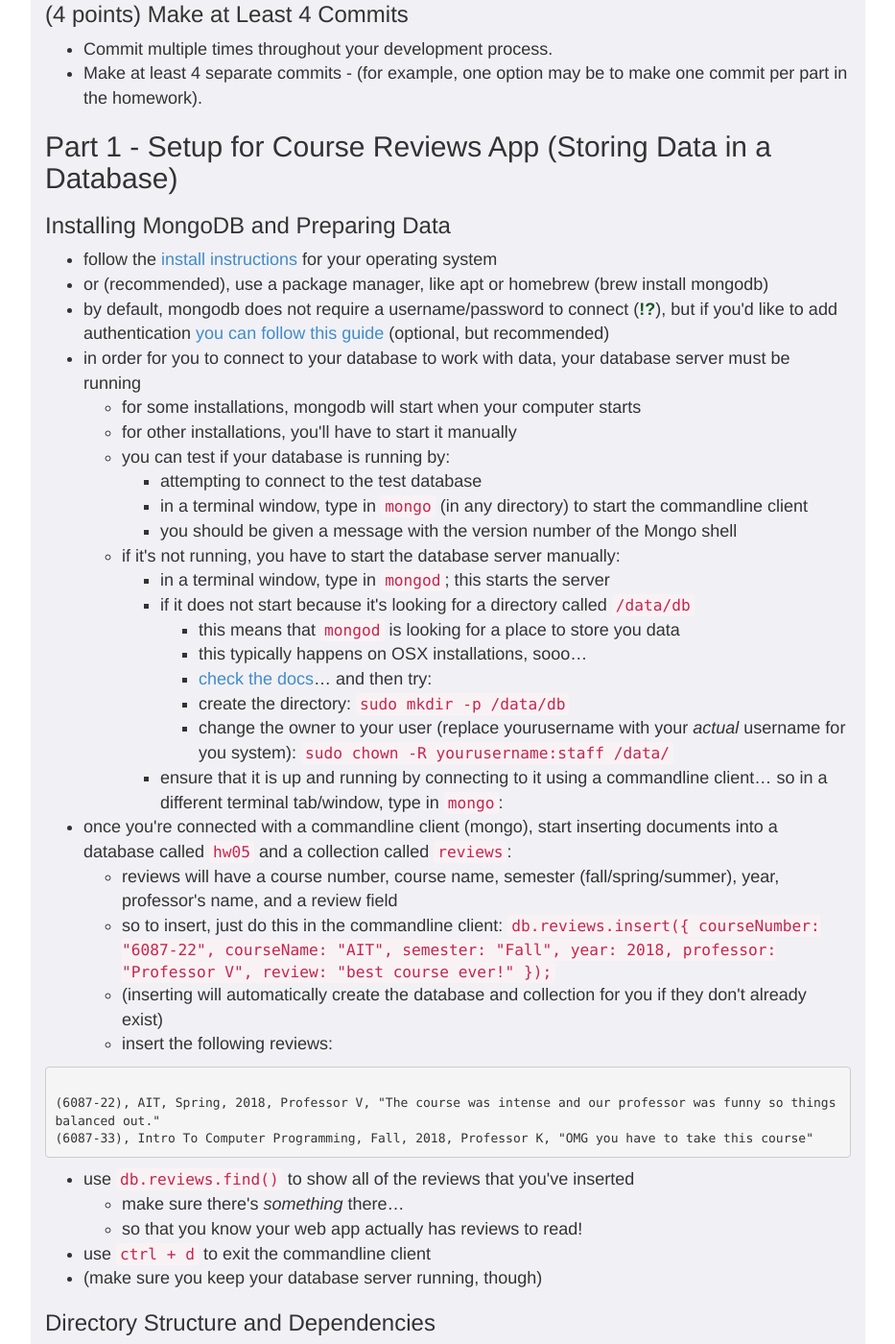
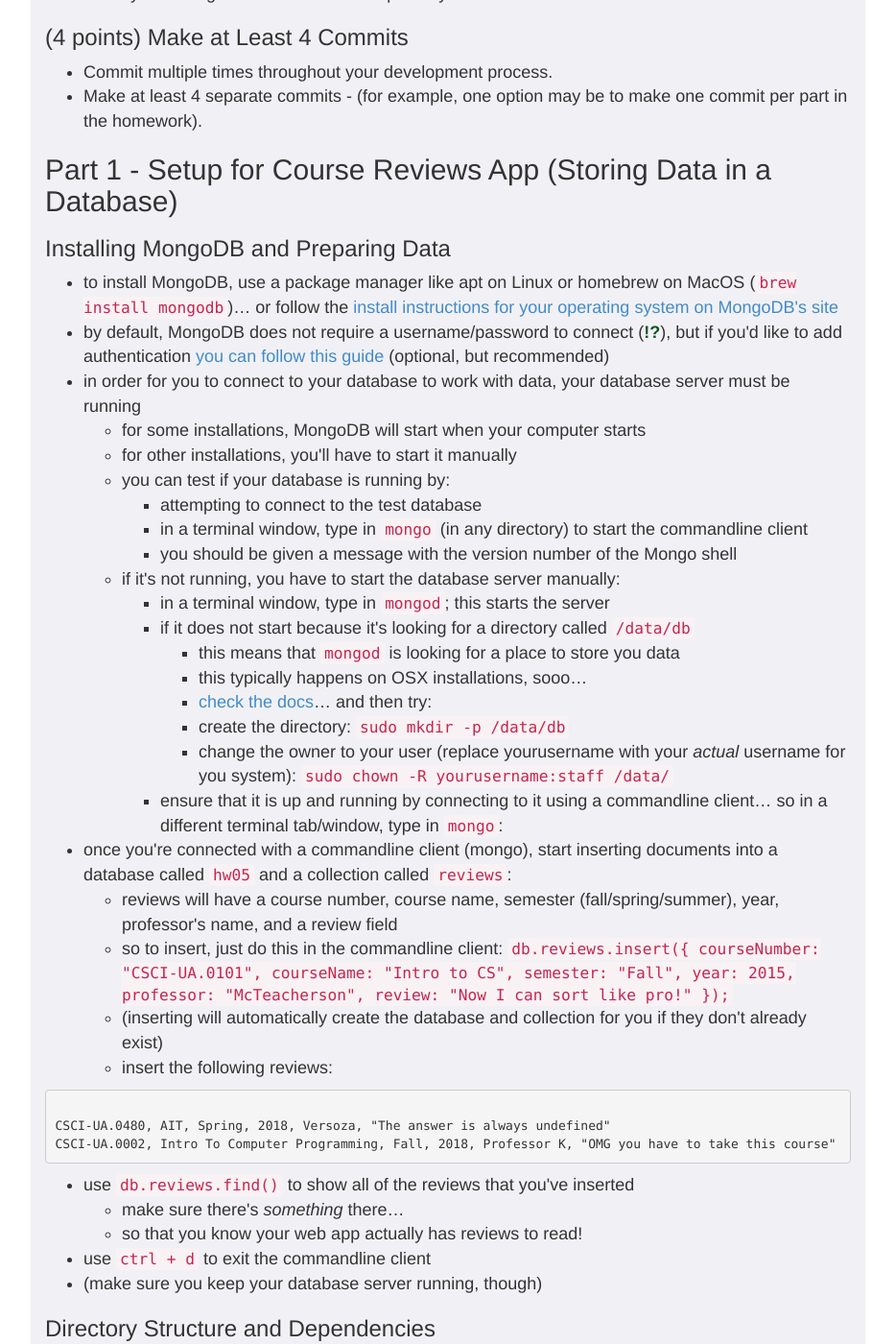
Before and after one commit to foureyes/csci-ua.0480-spring2018-008, a Jekyll site: the page built from homework/05.markdown, in a window 1280 px wide and 1400 px high, scrolled down 1256 px. Shown: the whole window at 96% size, without its empty margins (173-1106 px from the left). Built offline with Jekyll 4.4.1, drawn with Linux system fonts in a browser that asks for light colours; some of the changed text lies outside the part shown.

Commit message:
fix up hw5

```diff
--- a/homework/05.markdown
+++ b/homework/05.markdown
@@ -14,12 +14,11 @@
 
 ### Goals
 
-This assignment will cover storing and retrieving data in a database as well as in an in-memory session store. You will:
+This assignment will cover storing and retrieving data in a database and in an in-memory session store. You will:
 
 * use the commandline mongodb client to create a database, collection and several documents
-* use mongoose to read data from mongodb
-* use mongoose to write data to mongodb
-* use pre-built session middleware
+* use mongoose to read and write data to and from mongodb from an express application
+* use pre-built session middleware to read and write data to and from an in-memory session store on a per session basis
 
 ### Description
 
@@ -29,23 +28,23 @@
 * some basic read and write operations with mongodb...
 * integrating mongodb with an Express web application using Mongoose (See the [example interaction at the end of this page](#examples)).
 
-You'll create a single express application
+You'll create a single express application with the following directory layout (when you're done with all of the directions, the folder hierarchy should match the look the same as the one listed below):
 
+`/` (project root)
 
-Just like the previous assignment, we'll have a non-standard layout for our project since it will have to separate sites. When you're done with all of the directions, the folder hierarchy should look like this:
-
-* `/` (project root)
-    * `package.json`
-    * `node_modules`
-    * `.gitignore`
-    * `.eslintrc.js`
-    * `/src`
-		* `app.js`
-		* `public`
-		* `img`
-		* `css`
-		* `views`
-			* `layout.hbs`
+* `package.json`
+* `node_modules`
+* `.gitignore`
+* `.eslintrc.js`
+* `/src`
+	* `app.js`
+	* `public`
+	* `img`
+	* `css`
+		* your css file
+	* `views`
+		* `layout.hbs`
+		* any other views
 
 ### Submission Process
 
@@ -63,11 +62,10 @@
 
 ### Installing MongoDB and Preparing Data
 
-* follow the [install instructions](http://docs.mongodb.org/manual/installation/) for your operating system
-* or (recommended), use a package manager, like apt or homebrew (brew install mongodb)
-* by default, mongodb does not require a username/password to connect (__!?__), but if you'd like to add authentication [you can follow this guide](https://docs.mongodb.com/manual/tutorial/enable-authentication/) (optional, but recommended)
+* to install MongoDB, use a package manager like apt on Linux or homebrew on MacOS (`brew install mongodb`)...  or follow the [install instructions for your operating system on MongoDB's site](http://docs.mongodb.org/manual/installation/)
+* by default, MongoDB does not require a username/password to connect (__!?__), but if you'd like to add authentication [you can follow this guide](https://docs.mongodb.com/manual/tutorial/enable-authentication/) (optional, but recommended)
 * in order for you to connect to your database to work with data, your database server must be running
-  * for some installations, mongodb will start when your computer starts
+  * for some installations, MongoDB will start when your computer starts
   * for other installations, you'll have to start it manually
   * you can test if your database is running by:
     * attempting to connect to the test database
@@ -84,13 +82,13 @@
     * ensure that it is up and running by connecting to it using a commandline client... so in a different terminal tab/window, type in <code>mongo</code>:
 * once you're connected with a commandline client (mongo), start inserting documents into a database called <code>hw05</code> and a collection called <code>reviews</code>:
   * reviews will have a course number, course name, semester (fall/spring/summer), year, professor's name, and a review field
-  * so to insert, just do this in the commandline client: <code>db.reviews.insert({ courseNumber: "6087-22", courseName: "AIT", semester: "Fall", year: 2018, professor: "Professor V", review: "best course ever!" });</code>
+  * so to insert, just do this in the commandline client: <code>db.reviews.insert({ courseNumber: "CSCI-UA.0101", courseName: "Intro to CS", semester: "Fall", year: 2015, professor: "McTeacherson", review: "Now I can sort like pro!" });</code>
   * (inserting will automatically create the database and collection for you if they don't already exist)
   * insert the following reviews:
 
 <pre><code data-trim contenteditable>
-(6087-22), AIT, Spring, 2018, Professor V, "The course was intense and our professor was funny so things balanced out."
-(6087-33), Intro To Computer Programming, Fall, 2018, Professor K, "OMG you have to take this course"
+CSCI-UA.0480, AIT, Spring, 2018, Versoza, "The answer is always undefined"
+CSCI-UA.0002, Intro To Computer Programming, Fall, 2018, Professor K, "OMG you have to take this course"
 </code></pre>
 
 * use <code>db.reviews.find()</code> to show all of the reviews that you've inserted
```
